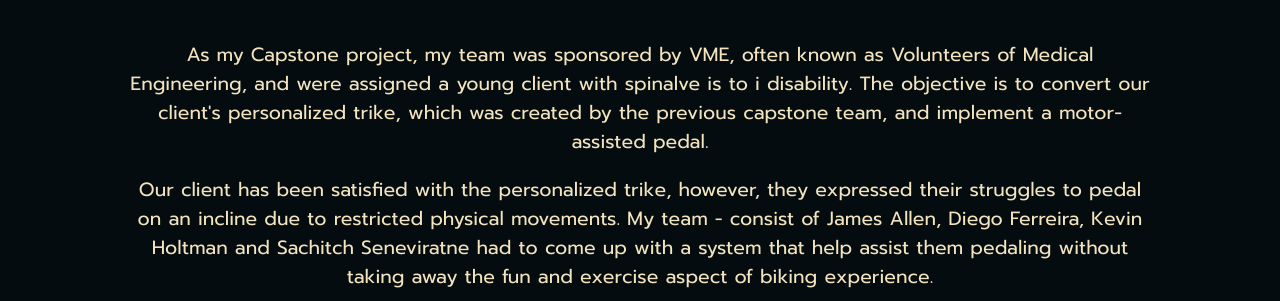
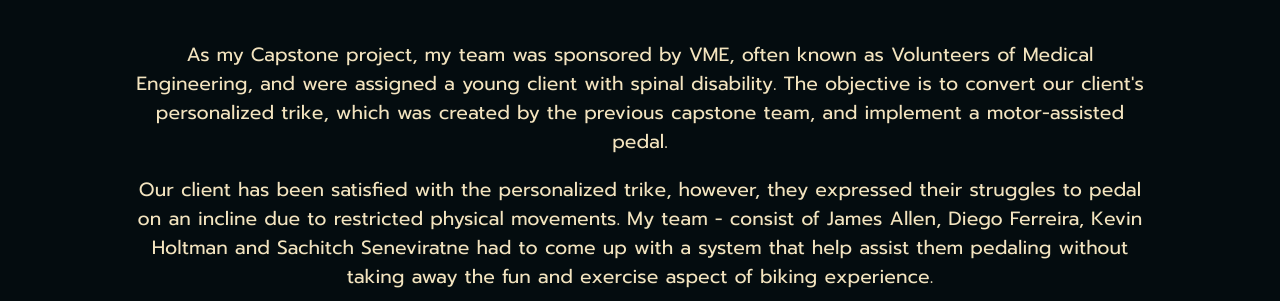
Before and after one commit to Ajisakarayhan/Ajisakarayhan.github.io, a plain HTML site: page Capstone.html in a window 1280 px wide. Shown: the part 167-468 px from the top of the page. Drawn offline with Linux system fonts and the light colour scheme.

Commit message:
Update Capstone.html

```diff
--- a/Capstone.html
+++ b/Capstone.html
@@ -18,7 +18,7 @@
 
                 <a href="index.html">Back to main page</a>
                 <h1>E-Bike Pedal Assist Conversion Kit</h1>
-                <p>As my Capstone project, my team was sponsored by VME, often known as Volunteers of Medical Engineering, and were assigned a young client with spinalve is to i disability. The objective is to convert our client's personalized trike, which was created by the previous capstone team, and implement a motor-assisted pedal.</p>
+                <p>As my Capstone project, my team was sponsored by VME, often known as Volunteers of Medical Engineering, and were assigned a young client with spinal disability. The objective is to convert our client's personalized trike, which was created by the previous capstone team, and implement a motor-assisted pedal.</p>
                 <p>Our client has been satisfied with the personalized trike, however, they expressed their struggles to pedal on an incline due to restricted physical movements. My team - consist of James Allen, Diego Ferreira, Kevin Holtman and Sachitch Seneviratne had to come up with a system that help assist them pedaling without taking away the fun and exercise aspect of biking experience.</p>
 
         <h3>Our Solution</h3>
```
